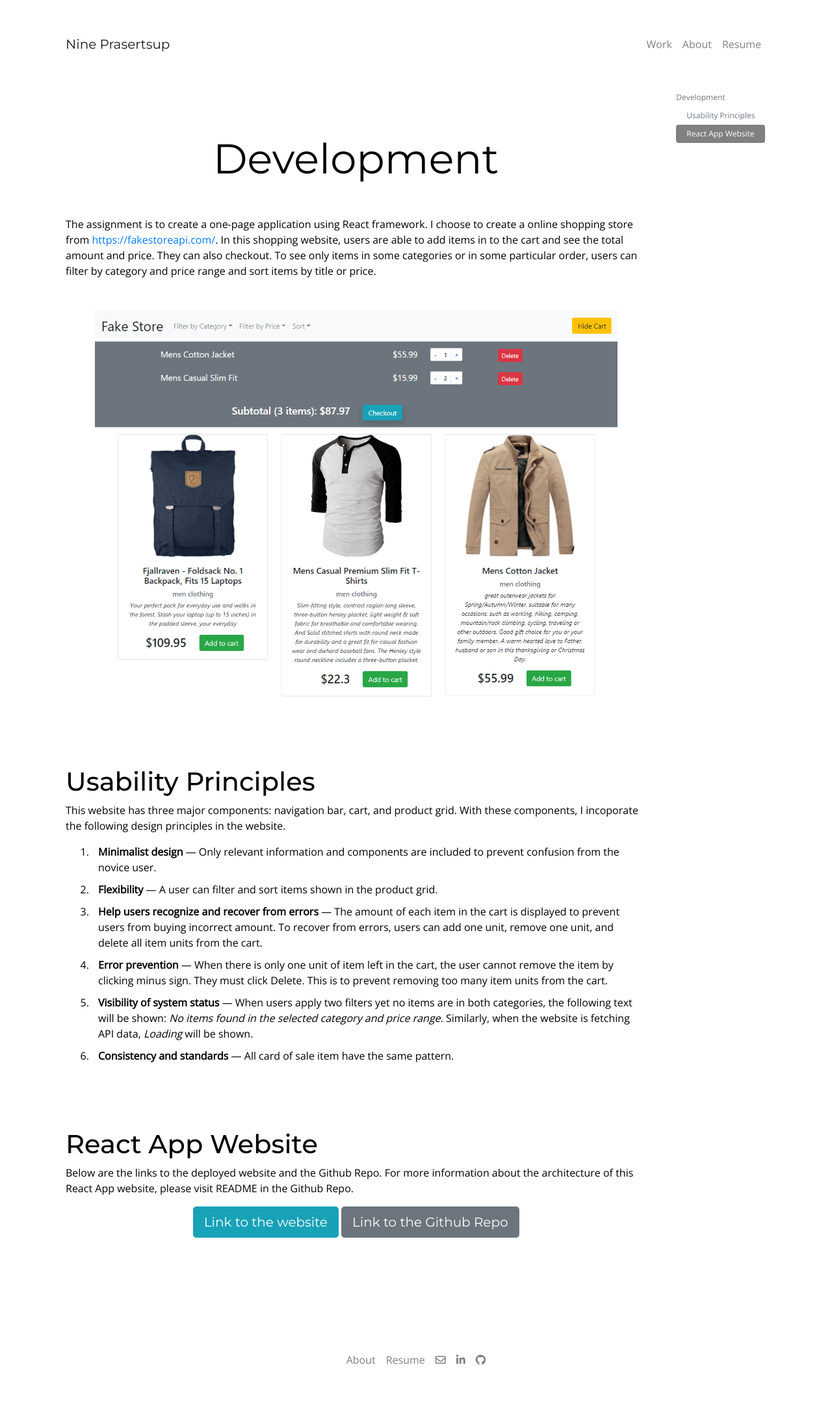
After one commit to tprasertsup/portfolio, a PHP site: page /development.html in a window 1280 px wide. The commit adds this page. Shown: the whole page at 65% size. Run offline with PHP 8.4, Linux system fonts and the light colour scheme.

Commit message:
Add development project

```diff
--- /dev/null
+++ b/development.html
@@ -0,0 +1,144 @@
+<!DOCTYPE html>
+<html lang="en">
+
+<head>
+    <meta charset="utf-8" />
+    <meta name="viewport" content="width=device-width, initial-scale=1, shrink-to-fit=no" />
+    <meta name="description" content="" />
+    <meta name="author" content="" />
+    <title>Nine Prasertsup</title>
+    <link rel="icon" href="img/favicon.ico" />
+    <!-- Font Awesome icons (free version)-->
+    <script src="img/abtesting/https://kit.fontawesome.com/8d2858f9b4.js" crossorigin="anonymous"></script>
+    <link rel="stylesheet" href="https://use.fontawesome.com/releases/v5.15.1/css/all.css">
+    <!-- Google fonts-->
+    <link rel="preconnect" href="https://fonts.gstatic.com">
+    <link href="https://fonts.googleapis.com/css2?family=Open+Sans&display=swap" rel="stylesheet">
+    <link href="https://fonts.googleapis.com/css2?family=Montserrat:ital,wght@0,400;0,500;0,600;1,400;1,500;1,600&display=swap" rel="stylesheet">
+    <!-- Core theme CSS (includes Bootstrap)-->
+    <link href="index.css" rel="stylesheet" />
+    <meta name="viewport" content="width=device-width, initial-scale=1, shrink-to-fit=no">
+    <!-- Bootstrap core JS-->
+    <link rel="stylesheet" href="https://cdn.jsdelivr.net/npm/bootstrap@4.5.3/dist/css/bootstrap.min.css" integrity="sha384-TX8t27EcRE3e/ihU7zmQxVncDAy5uIKz4rEkgIXeMed4M0jlfIDPvg6uqKI2xXr2" crossorigin="anonymous">
+    <script src="https://code.jquery.com/jquery-3.5.1.slim.min.js" integrity="sha384-DfXdz2htPH0lsSSs5nCTpuj/zy4C+OGpamoFVy38MVBnE+IbbVYUew+OrCXaRkfj" crossorigin="anonymous"></script>
+    <script src="https://cdn.jsdelivr.net/npm/bootstrap@4.5.3/dist/js/bootstrap.bundle.min.js" integrity="sha384-ho+j7jyWK8fNQe+A12Hb8AhRq26LrZ/JpcUGGOn+Y7RsweNrtN/tE3MoK7ZeZDyx" crossorigin="anonymous"></script>
+    <script src="scripts.js"></script>
+</head>
+<title>
+    Nine Prasertsup
+</title>
+
+
+<!------ Include the above in your HEAD tag ---------->
+
+<body>
+    <!-- Navigation Bar -->
+    <div class="container">
+        <nav class="navbar navbar-expand-lg navbar-light bg-white pt-5 pb-5" id="navbar">
+            <a class="navbar-brand" href="home.html">Nine Prasertsup</a>
+            <button class="navbar-toggler" type="button" data-toggle="collapse" data-target="#navbarSupportedContent" aria-controls="navbarSupportedContent" aria-expanded="false" aria-label="Toggle navigation">
+                <span class="navbar-toggler-icon"></span>
+            </button>
+
+            <div class="collapse navbar-collapse mb-0 align-middle " id="navbarSupportedContent">
+                <ul class="navbar-nav ml-auto">
+                    <li class="nav-item">
+                        <a class="nav-link" href="home.html">Work</a>
+                    </li>
+                    <li class="nav-item">
+                        <a class="nav-link" href="about.html">About</a>
+                    </li>
+                    <li class="nav-item">
+                        <a class="nav-link" href="resume.pdf" target="_blank">Resume</a>
+                    </li>
+                </ul>
+            </div>
+        </nav>
+
+        <!--Project content-->
+        <div class="row pl-3 pr-3">
+            <div class="col-lg-10 col-md-12">
+                <div data-spy="scroll" data-target="#navbar-example3" data-offset="20" id="project">
+                    <h1 class="project-title">Development</h1>
+
+                    <div class="project-section">
+                        <p class="mb-5">The assignment is to create a one-page application using React framework. I choose to create a online shopping store from
+                            <a href=" https://fakestoreapi.com/ " target="_blank ">https://fakestoreapi.com/</a>. In this shopping website, users are able to add items in to the cart and see the total amount and price. They can also checkout. To see only
+                            items in some categories or in some particular order, users can filter by category and price range and sort items by title or price.
+                        </p>
+                        <img class="one-img" src="img/home/development.png" alt="Development website" />
+                    </div>
+                    <div class="project-section">
+                        <h1 id="usability">Usability Principles</h1>
+                        <p>This website has three major components: navigation bar, cart, and product grid. With these components, I incoporate the following design principles in the website.
+                            <ol>
+                                <li><b>Minimalist design</b> — Only relevant information and components are included to prevent confusion from the novice user.</li>
+                                <li><b>Flexibility</b> — A user can filter and sort items shown in the product grid.</li>
+                                <li><b>Help users recognize and recover from errors</b> — The amount of each item in the cart is displayed to prevent users from buying incorrect amount. To recover from errors, users can add one unit, remove one unit, and
+                                    delete all item units from the cart.</li>
+                                <li><b>Error prevention</b> — When there is only one unit of item left in the cart, the user cannot remove the item by clicking minus sign. They must click Delete. This is to prevent removing too many item units from the cart.
+                                </li>
+                                <li><b>Visibility of system status</b> — When users apply two filters yet no items are in both categories, the following text will be shown: <i>No items found in the selected
+                                    category and price range.</i> Similarly, when the website is fetching API data,
+                                    <i>Loading</i> will be shown.</li>
+                                <li><b>Consistency and standards</b> — All card of sale item have the same pattern.</li>
+                            </ol>
+                    </div>
+                    <div class="project-section">
+                        <h1 id="links">React App Website</h1>
+                        <p>Below are the links to the deployed website and the Github Repo. For more information about the architecture of this React App website, please visit README in the Github Repo.</p>
+                        <div class="text-center"> <a href="https://safe-brushlands-69150.herokuapp.com/ " class="btn btn-info btn-lg" role="button " target="_blank " aria-pressed="true ">Link to
+                                the website</a>
+                            <a href="https://github.com/tprasertsup/cs1300-development-website" class="btn btn-secondary btn-lg " role="button " target="_blank " aria-pressed="true ">Link to
+                                the Github Repo</a>
+                        </div>
+
+                    </div>
+                </div>
+            </div>
+            <div class=".d-none .d-lg-block col-lg-2">
+                <div class="position-fixed">
+                    <nav class="nav nav-pills nav-st flex-column small-nav">
+                        <a class="nav-link text-secondary" href="#navbar">Development</a>
+                        <a class="nav-link text-secondary ml-3" href="#usability">Usability Principles</a>
+                        <a class="nav-link text-secondary ml-3" href="#links">React App Website</a>
+                    </nav>
+                </div>
+            </div>
+        </div>
+    </div>
+
+
+    <!-- Footer -->
+    <nav class="navbar navbar-expand navbar-light bg-white pt-5 pb-5">
+        <div class=" navbar-collapse mb-0 align-middle" id="navbarSupportedContent">
+            <ul class="navbar-nav m-auto ">
+                <li class="nav-item ">
+                    <a class="nav-link " href="about.html">About</a>
+                </li>
+                <li class="nav-item ">
+                    <a class="nav-link " href="resume.pdf " target="_blank ">Resume</a>
+                </li>
+                <li>
+                    <a class="nav-link " href="mailto:thananun.pra@gmail.com " target="_blank "><i
+                            class="far fa-envelope fa-nav-link "></i></a>
+
+                </li>
+                <li>
+                    <a class="nav-link " href="https://www.linkedin.com/in/thananun-prasertsup/ " target="_blank "><i
+                            class="fab fa-linkedin-in fa-nav-link "></i></a>
+
+                </li>
+                <li>
+                    <a class="nav-link " href="https://github.com/tprasertsup " target="_blank "><i
+                            class="fab fa-github fa-nav-link "></i></a>
+
+                </li>
+            </ul>
+        </div>
+    </nav>
+    </div>
+</body>
+
+
+</html>
--- a/index.css
+++ b/index.css
@@ -32,7 +32,7 @@ h5,
     font-size: 4rem;
     font-weight: 400;
     color: black;
-    margin-bottom: 100px;
+    margin-bottom: 50px;
     margin-top: 70px;
     text-align: center;
     padding-left: 70px;
@@ -190,3 +190,9 @@ h5,
 .about-nav {
     font-size: 24px;
 }
+
+.photo-card:hover {
+    transform: scale(0.95);
+    box-shadow: 0 10px 20px rgba(0, 0, 0, .12), 0 4px 8px rgba(0, 0, 0, 0.6);
+    transition: all 200ms ease-in-out;
+}
```
Also changed, not shown: home.html (+14 -0 lines), img/home/development.png (added).
